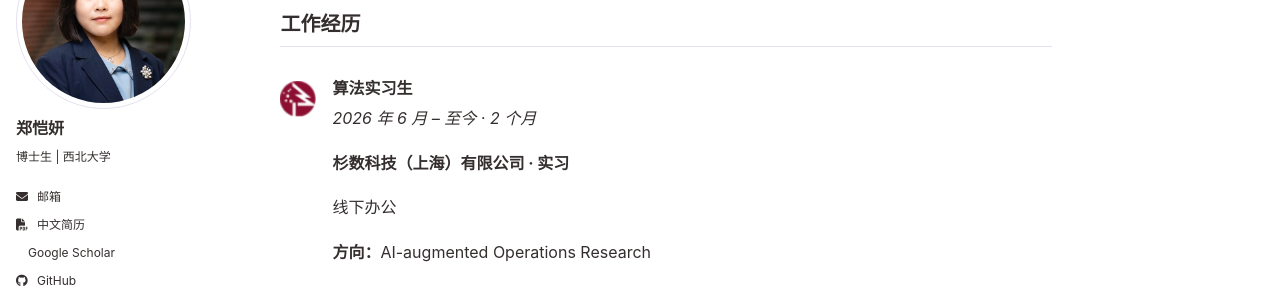
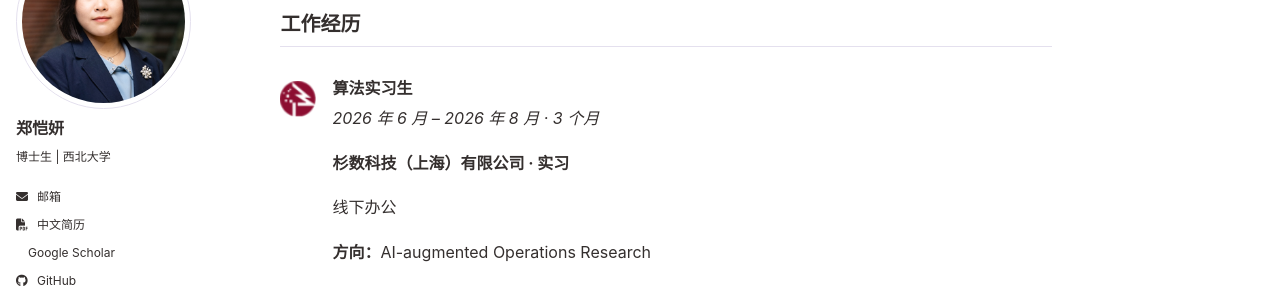
Before and after one commit to KatherynZheng/katherynzheng.github.io, a Jekyll site: the page built from _pages/zh-experience.md, in a window 1280 px wide and 900 px high. Shown: the part 156-456 px from the top of the window. Built offline with Jekyll 4.4.1, drawn with Linux system fonts in a browser that asks for light colours; a style sheet for code colours, icons or effects is not loaded.

Commit message:
Update Cardinal Operations internship dates in English and Chinese

```diff
--- a/_pages/zh-experience.md
+++ b/_pages/zh-experience.md
@@ -12,7 +12,7 @@ author: kaiyan_zh
 <div class="experience-entry experience-entry--with-logo">
 <img class="experience-entry__logo" src="/images/cardinal-operations-logo.png" alt="杉数科技 logo">
 <h3>算法实习生</h3>
-<p><em>2026 年 6 月 – 至今 · 2 个月</em></p>
+<p><em>2026 年 6 月 – 2026 年 8 月 · 3 个月</em></p>
 <p><strong>杉数科技（上海）有限公司 · 实习</strong></p>
 <p>线下办公</p>
 <p><strong>方向：</strong>AI-augmented Operations Research</p>
```
Also changed, not shown: _pages/experience.md (+1 -1 lines).
